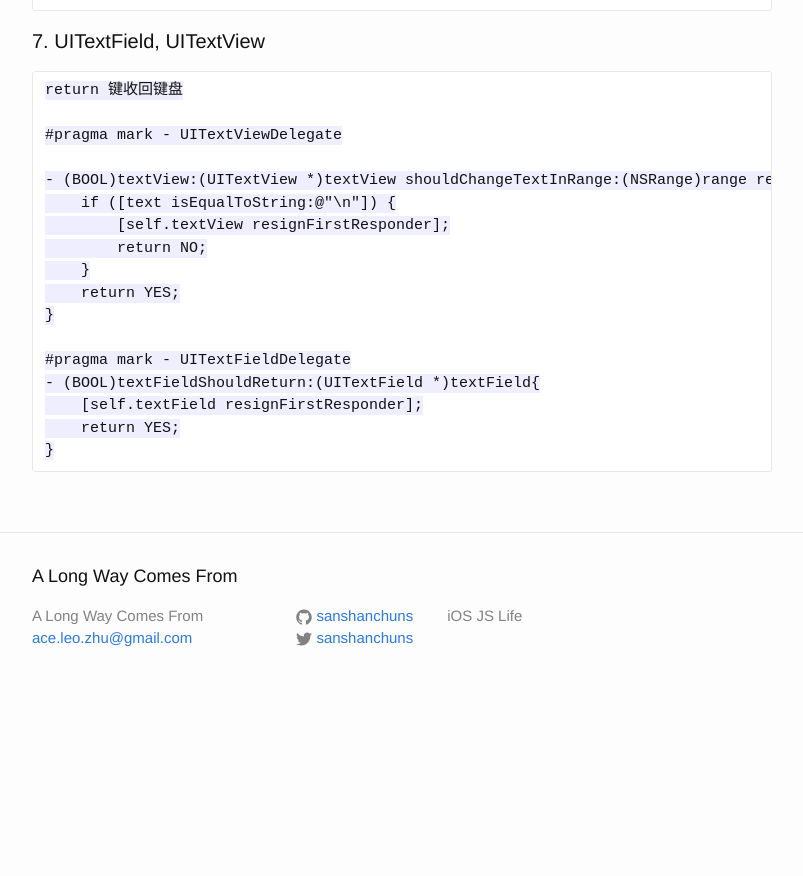
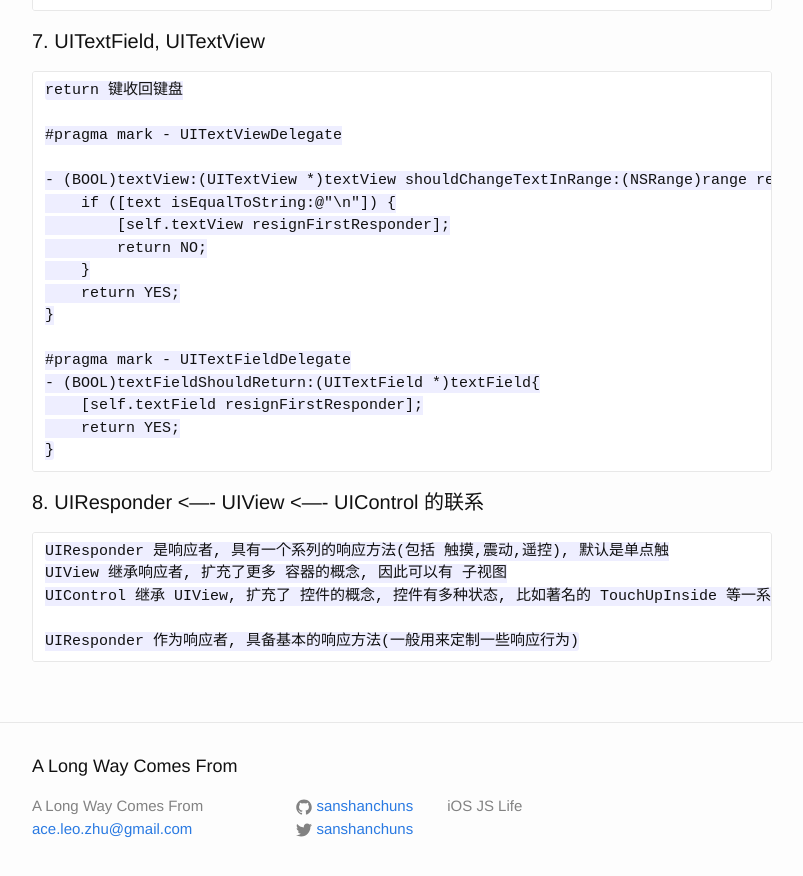
Before and after one commit to sanshanchuns/sanshanchuns.github.io, a Jekyll site: the page built from _posts/2015-07-22-iOS-UIKit.markdown, in a window 1280 px wide and 900 px high, scrolled down 5907 px. Shown: the top 876 px of the window, without its empty margins (238-1041 px from the left). Built offline with Jekyll 4.4.1, drawn with Linux system fonts in a browser that asks for light colours; before the commit the page ends 6617 px from its top, so only the background shows below that.

Commit message:
update files

```diff
--- a/_posts/2015-07-22-iOS-UIKit.markdown
+++ b/_posts/2015-07-22-iOS-UIKit.markdown
@@ -279,7 +279,13 @@ categories: jekyll update
 	    return YES;
 	}
 
+#### 8. UIResponder <---- UIView <---- UIControl 的联系
 
+	UIResponder 是响应者, 具有一个系列的响应方法(包括 触摸,震动,遥控), 默认是单点触
+	UIView 继承响应者, 扩充了更多 容器的概念, 因此可以有 子视图
+	UIControl 继承 UIView, 扩充了 控件的概念, 控件有多种状态, 比如著名的 TouchUpInside 等一系列
+
+	UIResponder 作为响应者, 具备基本的响应方法(一般用来定制一些响应行为)
 
 [jekyll]:      http://jekyllrb.com
 [jekyll-gh]:   https://github.com/jekyll/jekyll
--- a/_posts/2015-07-22-iOS-sensor.markdown
+++ b/_posts/2015-07-22-iOS-sensor.markdown
@@ -7,7 +7,7 @@ categories: jekyll update
 
 #### 1. 距离传感器
 
-	[[UIDevice currentDevice] setProximityMonitoringEnabled:YES]; //default is NO //开启距离传感器
+	[[UIDevice currentDevice] setProximityMonitoringEnabled:YES]; //default is NO
 
 	[[NSNotificationCenter defaultCenter] addObserver:self
 	                                         selector:@selector(didSensorStateChanged:)
```
